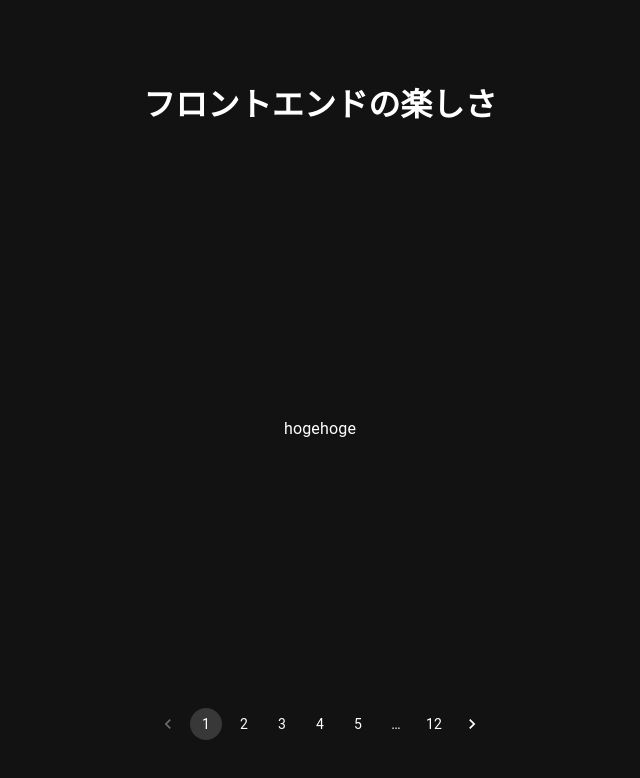
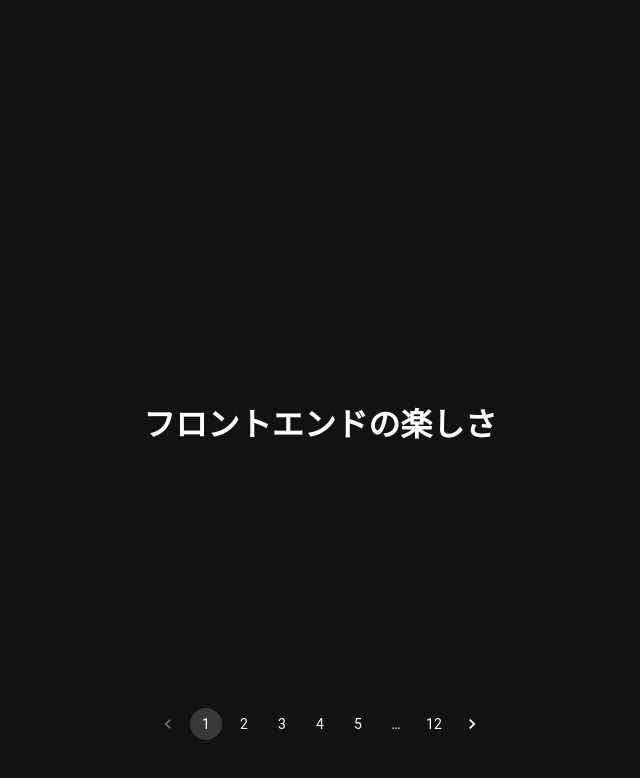
Before and after one commit to YukaChoco/frontend-lt, a Next.js app: page / in a window 1280 px wide. Shown: the top 778 px of the page, without its empty margins (320-960 px from the left). Built offline with nearby package versions, Linux system fonts and the light colour scheme.

Commit message:
titleを移動

```diff
--- a/pages/index.tsx
+++ b/pages/index.tsx
@@ -6,7 +6,7 @@ import { Transition } from "@mantine/core";
 export default function Home() {
   const [activePage, setPage] = useState(1);
   const items = [
-    <Typography>hogehoge</Typography>,
+    <div></div>,
     <Typography>hugahuga</Typography>,
     <Typography>helloWorld</Typography>,
     <Typography>hogehoge</Typography>,
@@ -20,6 +20,10 @@ export default function Home() {
     <Typography>helloWorld</Typography>,
   ];
 
+  const titleStyle = {
+    top: activePage === 1 ? "40vh" : "0",
+  };
+
   return (
     <>
       <Head>
@@ -32,7 +36,7 @@ export default function Home() {
         <link rel="icon" href="/favicon.ico" />
       </Head>
       <main>
-        <h1>フロントエンドの楽しさ</h1>
+        <h1 style={titleStyle}>フロントエンドの楽しさ</h1>
 
         <Box style={{ position: "relative" }} className="slide">
           {items.map((item, index) => (
--- a/styles/globals.css
+++ b/styles/globals.css
@@ -24,6 +24,12 @@ main {
   align-items: center;
 }
 
+h1 {
+  padding-top: 60px;
+  position: absolute;
+  transition: top 1s;
+}
+
 .slide{
   width: 100%;
   padding: 20px;
```
